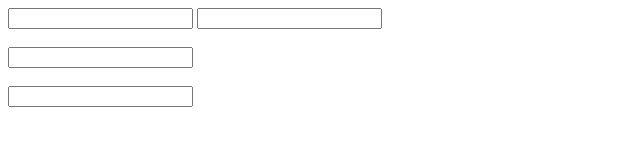
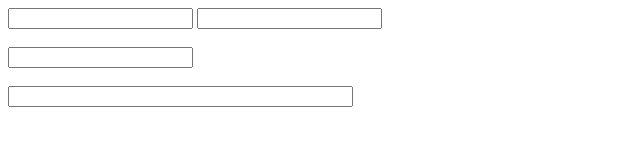
Before and after one commit to mishrabhi/html, a plain HTML site: page testbox.html in a window 1280 px wide. Shown: the whole page, without its empty margins (0-640 px from the left). Drawn offline with Linux system fonts and the light colour scheme.

Commit message:
added text box

```diff
--- a/testbox.html
+++ b/testbox.html
@@ -10,7 +10,7 @@
     <br>
     <br>
     <input type="text" name=""> </br> </br>
-    <input type="text" name="">
+    <input type="text" name="" size="40">
 </body>
 
 </html>
```
